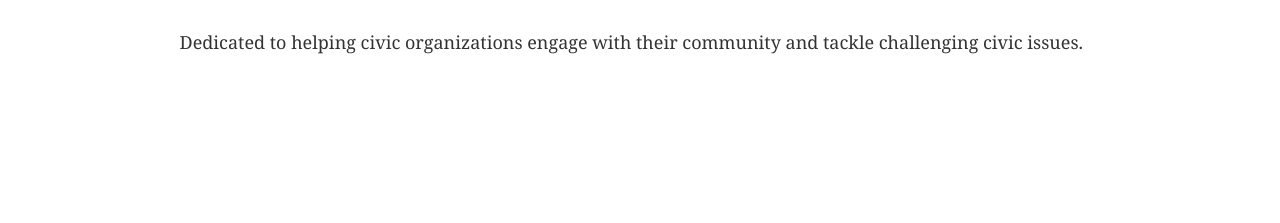
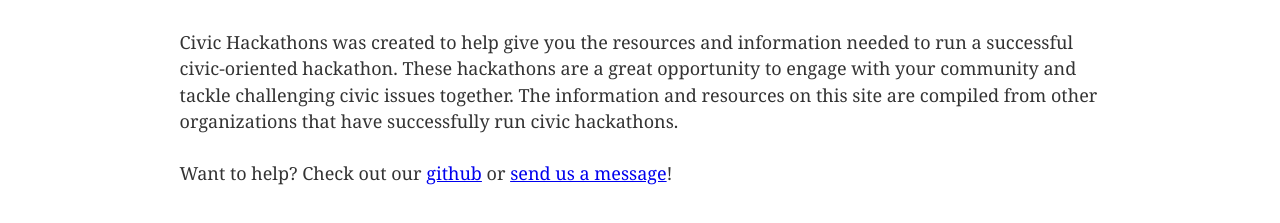
Before and after one commit to civichackathons/civichackathons.com, a Gatsby site: page /about in a window 1280 px wide. Shown: the part 717-940 px from the top of the page. Before the commit the page ends 825 px from the top, so only its background shows below. Built offline with nearby package versions, Linux system fonts and the light colour scheme; Gatsby itself is replaced by a stand-in of ours.

Commit message:
Updated about page with contact info and description

```diff
--- a/src/pages/about.js
+++ b/src/pages/about.js
@@ -1,5 +1,6 @@
 import React from 'react';
 import Layout from '../components/layout';
+import { Link } from 'gatsby';
 
 import logo from '../images/logo-500x500.png';
 
@@ -7,8 +8,13 @@ const AboutPage = () => (
     <Layout>
       <h1>About</h1>
       <div align="center"><img src={logo} alt="Civic Hackathons Logo" /></div>
-      <p>Dedicated to helping civic organizations engage with their community and tackle challenging civic issues.</p>
+      <p>
+        Civic Hackathons was created to help give you the resources and information needed to run a successful civic-oriented hackathon.
+        These hackathons are a great opportunity to engage with your community and tackle challenging civic issues together.
+        The information and resources on this site are compiled from other organizations that have successfully run civic hackathons.
+      </p>
+      <p>Want to help? Check out our <a href="https://github.com/civichackathons">github</a> or <Link to="/contact">send us a message</Link>!</p>
     </Layout>
   )
 
-  export default AboutPage
+export default AboutPage
```
